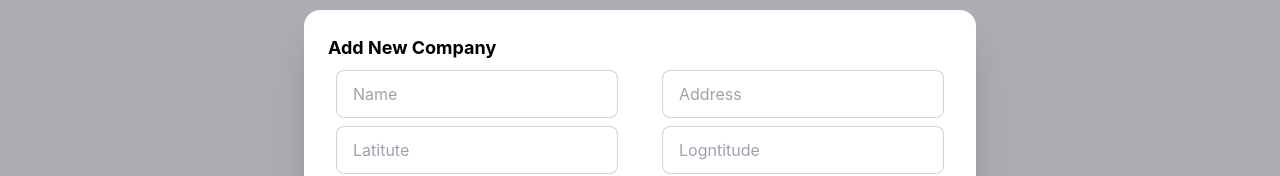
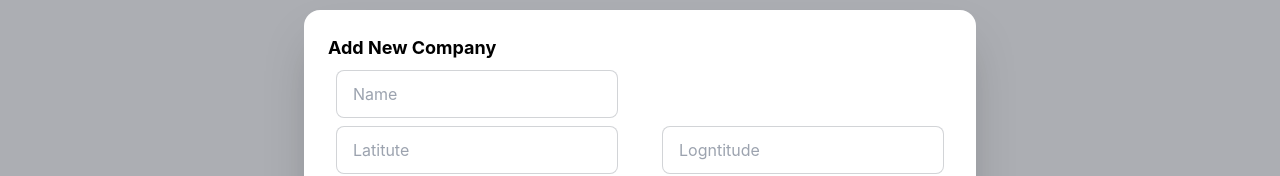
Before and after one commit to akdev2000/effy-web, a Next.js app: page / in a window 1280 px wide. Both pictures are taken after a click on the label "ADD NEW COMPANY". Shown: the part 256-432 px from the top of the page. Built offline with nearby package versions, Linux system fonts and the light colour scheme; no server answers.

Commit message:
[Ak] Added address by lat and long

```diff
--- a/src/components/Companies.tsx
+++ b/src/components/Companies.tsx
@@ -19,20 +19,12 @@ const companyColumn: ColumnType[] = [
   },
 ];
 
-const rowData = [
-  {
-    id: 1,
-    name: "test",
-    address: "address",
-  },
-];
-
 export default function Companies() {
   const companies = useGet("/companies");
   const { data, fetchData, error, loading } = usePost(`/company/add`);
   const deleteCompany = usePost(`/company/delete`);
   const [companyName, setCompanyName] = useState("");
-  const [address, setAddress] = useState("");
+  // const [address, setAddress] = useState("");
   const [lattitude, setLattitude] = useState("");
   const [longtitude, setLongtitude] = useState("");
 
@@ -83,8 +75,9 @@ export default function Companies() {
                 name: companyName,
                 lat: lattitude,
                 long: longtitude,
-                address: address,
+                // address: address,
               });
+              await companies.fetchData();
               router.push("/");
             }}
           >
@@ -99,7 +92,7 @@ export default function Companies() {
                 }}
                 required
               />
-              <input
+              {/* <input
                 type="text"
                 placeholder="Address"
                 className="input input-bordered form-control"
@@ -107,7 +100,7 @@ export default function Companies() {
                 onChange={(event) => {
                   setAddress(event.target.value);
                 }}
-              />
+              /> */}
             </div>
             <div className="flex items-center m-2 justify-between">
               <input
```
